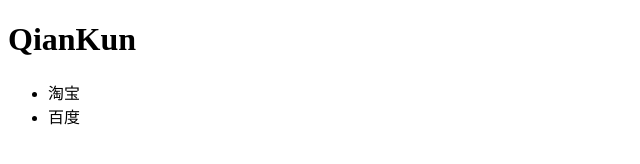
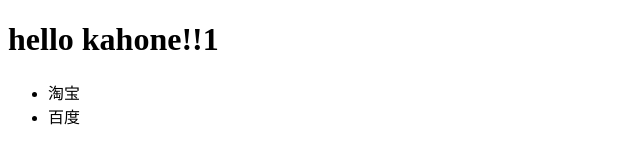
Before and after one commit to Len-kahone/demo, a website built with webpack: page public/index.html in a window 1280 px wide. Shown: the whole page, without its empty margins (0-640 px from the left). Built offline with nearby package versions, Linux system fonts and the light colour scheme; what qiankun would draw is missing.

Commit message:
feat: test

```diff
--- a/public/index.html
+++ b/public/index.html
@@ -10,7 +10,7 @@
   <div class="mainapp">
     <!-- 标题栏 -->
     <header class="mainapp-header">
-      <h1>QianKun</h1>
+      <h1>hello kahone!!1</h1>
     </header>
     <div class="mainapp-main">
       <!-- 侧边栏 -->
```
Also changed, not shown: 1 other file.
